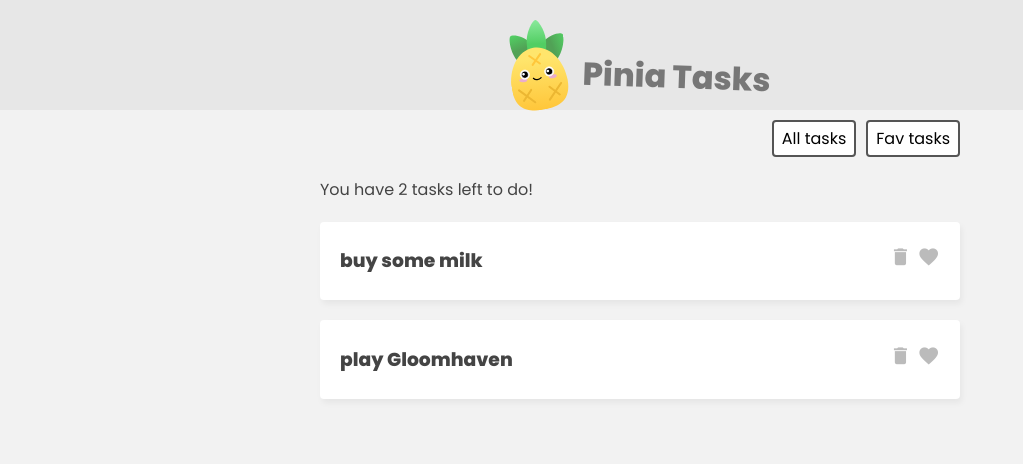
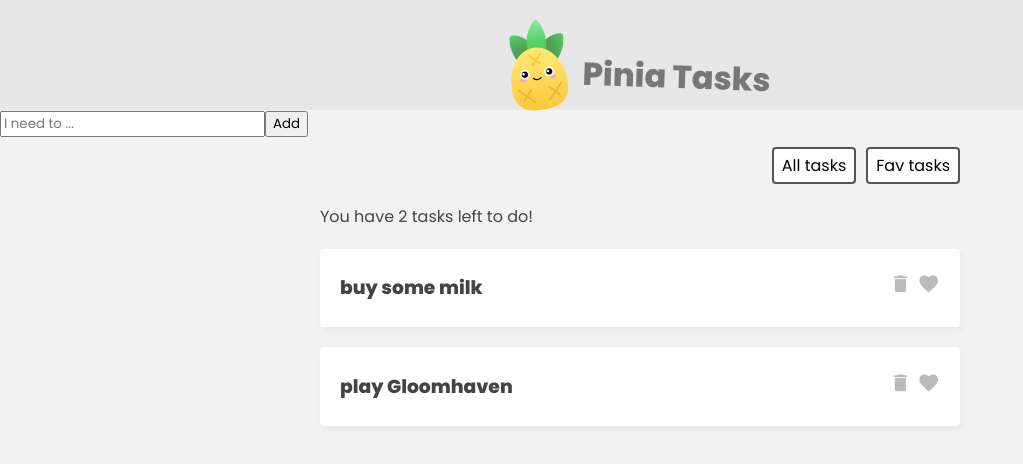
Before and after one commit to PhilipZi/pinia-tasks, a Vue app: page / in a window 1280 px wide. Shown: the top 464 px of the page, without its empty margins (0-1023 px from the left). Built offline with nearby package versions, Linux system fonts and the light colour scheme; the HTML template or start-up script is replaced by a standard one.

Commit message:
add new comp taskForm and add form to add new task add addTask fn

```diff
--- a/src/App.vue
+++ b/src/App.vue
@@ -4,6 +4,10 @@
       <img src="./assets/pinia-logo.svg" alt="pinia logo" />
       <h1>Pinia Tasks</h1>
     </header>
+
+    <div class="new-task-form">
+      <TaskForm />
+    </div>
 
     <nav class="filter">
       <button @click="filter = 'all'">All tasks</button>
@@ -29,11 +33,13 @@
 import { ref } from "vue";
 import TaskDetails from "./components/TaskDetails.vue";
 import { useTaskStore } from "./store/TaskStore";
+import TaskForm from "./components/TaskForm.vue";
 
 export default {
   components: {
     TaskDetails,
-  },
+    TaskForm
+},
   setup() {
     const taskStore = useTaskStore();
 
--- /dev/null
+++ b/src/components/TaskForm.vue
@@ -0,0 +1,32 @@
+<template>
+    <form @submit.prevent="handleSubmit">
+        <input type="text" placeholder="I need to ..." v-model="newTask"/>
+        <button>Add</button>
+    </form>
+</template>
+
+<script>
+import {ref} from "vue"
+import { useTaskStore } from '../store/TaskStore';
+
+    export default {
+
+       setup(){
+        const tasksStore = useTaskStore()
+
+        const newTask = ref("")
+
+        const handleSubmit = () => {
+            if (newTask.value.length > 0) {
+                tasksStore.addTask({
+                    title: newTask.value,
+                    isFav: false,
+                    id: Math.floor(Math.random() * 1000)
+                })
+                newTask.value = ""
+            }
+        }
+        return { newTask, handleSubmit}
+       }
+    }
+</script>
--- a/src/store/TaskStore.js
+++ b/src/store/TaskStore.js
@@ -20,4 +20,9 @@
       return state.tasks.length
     }
   },
+  actions: {
+    addTask(task){
+      this.tasks.push(task)
+    }
+  }
 });
```
